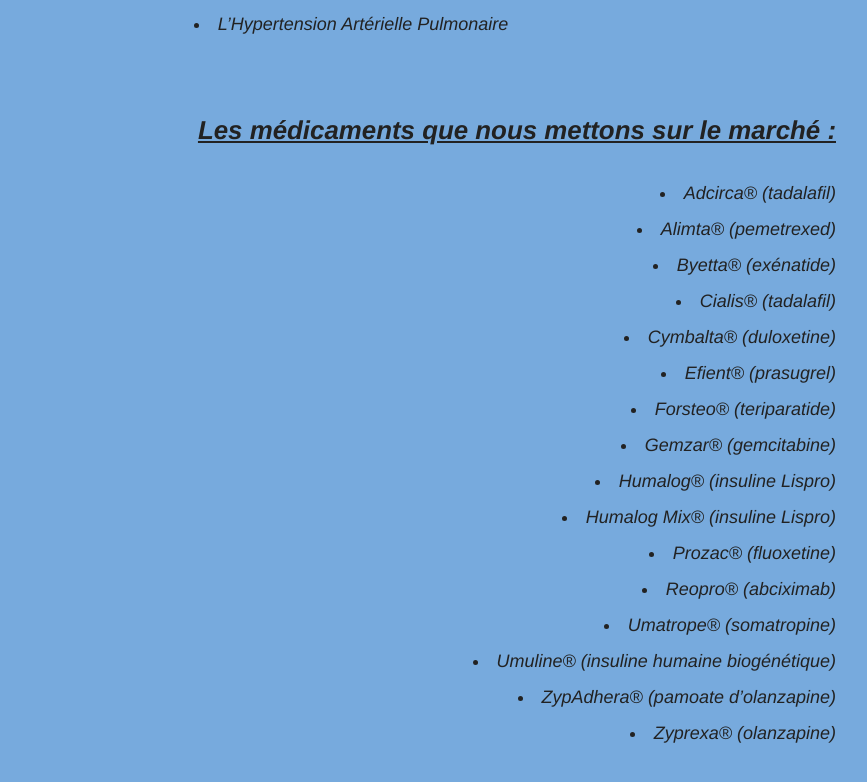
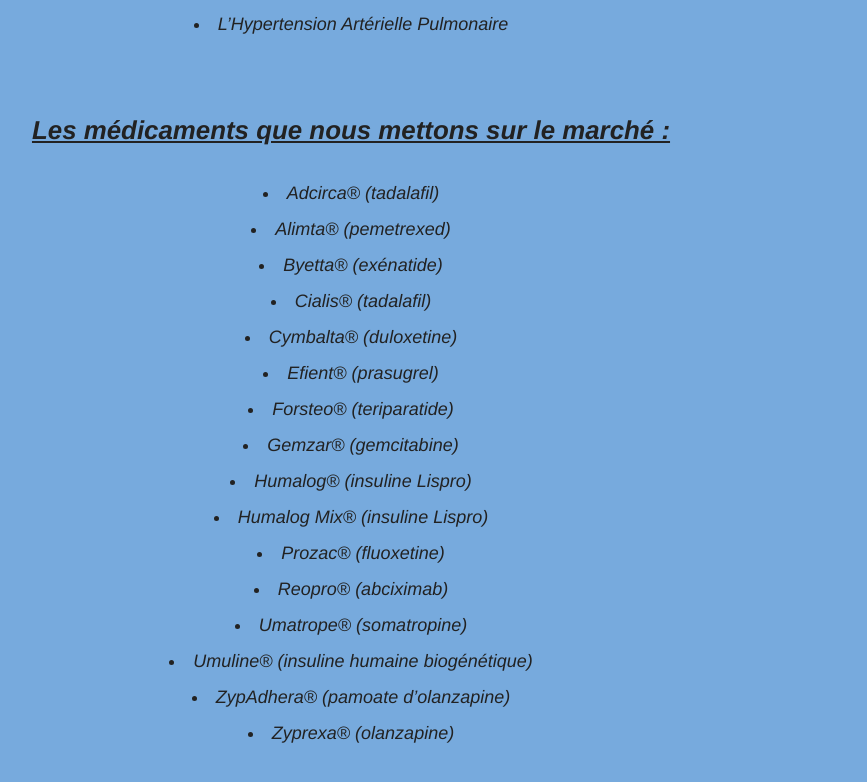
Before and after one commit to PrestigeSoiree/GSB, a plain HTML site: page menu/index1.html in a window 1280 px wide. Shown: the part 808-1590 px from the top of the page, without its empty margins (289-1156 px from the left). Drawn offline with Linux system fonts and the light colour scheme.

Commit message:
Add files via upload

```diff
--- a/menu/index1.html
+++ b/menu/index1.html
@@ -58,7 +58,7 @@
                     <li>Urologie</li><br>
                     <li>L’Hypertension Artérielle Pulmonaire</li><br><br><br><br>
 
-                <text align= right><h4><u><ul><i>Les médicaments que nous mettons sur le marché : </i></ul></u></h4>
+                <text align=center><h4><u><ul><i>Les médicaments que nous mettons sur le marché : </i></ul></u></h4>
 
                  <font size=4><size 12>
                   <li>Adcirca® (tadalafil)</li><br>
```
